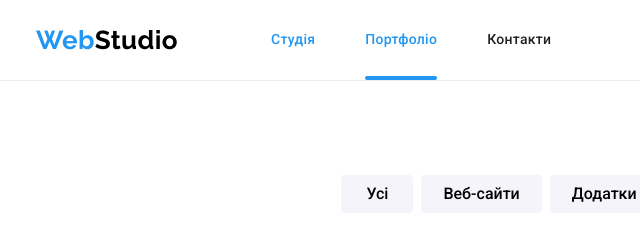
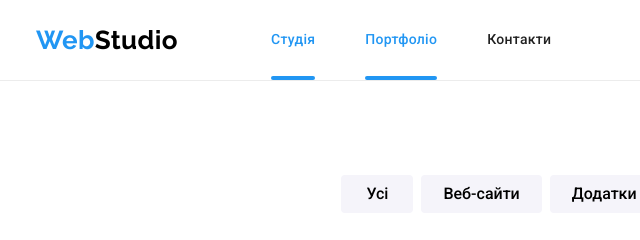
Before and after one commit to Heveliev-destress/goit-markup-hw-05, a plain HTML site: page portfolio.html in a window 1280 px wide. In both pictures the pointer is over the link "Студія". Shown: the top 240 px of the page, 19-659 px from the left. Drawn offline with nearby package versions, Linux system fonts and the light colour scheme.

Commit message:
add hover focus in after

```diff
--- a/css/styles.css
+++ b/css/styles.css
@@ -136,13 +136,24 @@ body {
     padding: 32px 0;
     display: block;
     }
-    /* .link.current::after{
+    .menu-link:hover::after,
+    .menu-link:focus::after{
         width: 100%;
+        border-radius: 2px;
         height: 4px;
         position: absolute;
         content: "";
         background-color: var(--accent-color);
-    } */
+        opacity: 0;
+        transition: opacity var(--transition-duration) var(--transition-timing-function);
+        left: 0;
+        bottom:0;
+
+    }
+    .menu-link:hover::after,
+    .menu-link:focus::after{
+        opacity: 1;
+        }
 .current::after {
      position: absolute;
     content: "";
@@ -152,17 +163,13 @@ body {
     border-radius: 2px;
     left: 0;
     bottom:0;
-    /* opacity: 0;
-    transition: opacity var(--transition-duration) var(--transition-timing-function); */
+
 
 
 
 }
 
-/* .menu-link:hover::after{
-content: "";
-opacity: 1;
-} */
+
 .menu-link:hover,
 .menu-link:focus
 {
```
